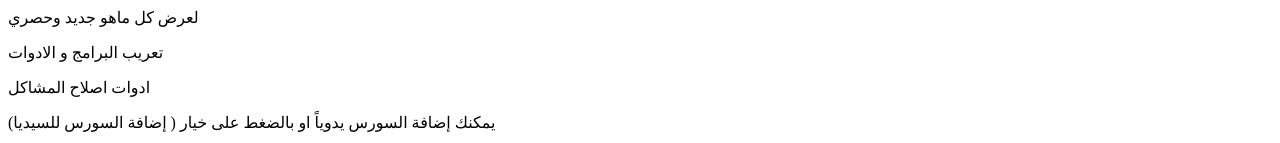
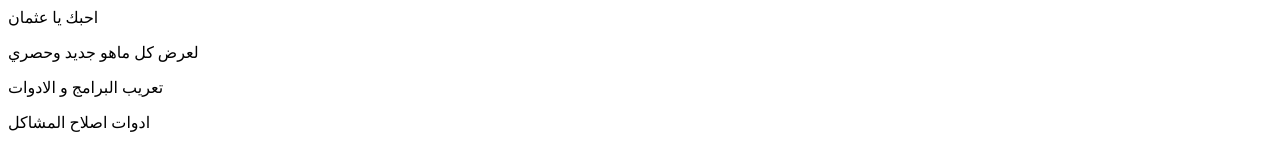
Before and after one commit to g2-34/repo-Khaild-, a plain HTML site: page index.html in a window 1280 px wide. Shown: the top 143 px of the page. Drawn offline with Linux system fonts and the light colour scheme.

Commit message:
Update index.html

```diff
--- a/index.html
+++ b/index.html
@@ -19,7 +19,7 @@
 <panel>
 
 	<block>
-		<p<احبك يا عثمان</p>
+		<p>احبك يا عثمان</p>
 </block>
 
 <block>
```
